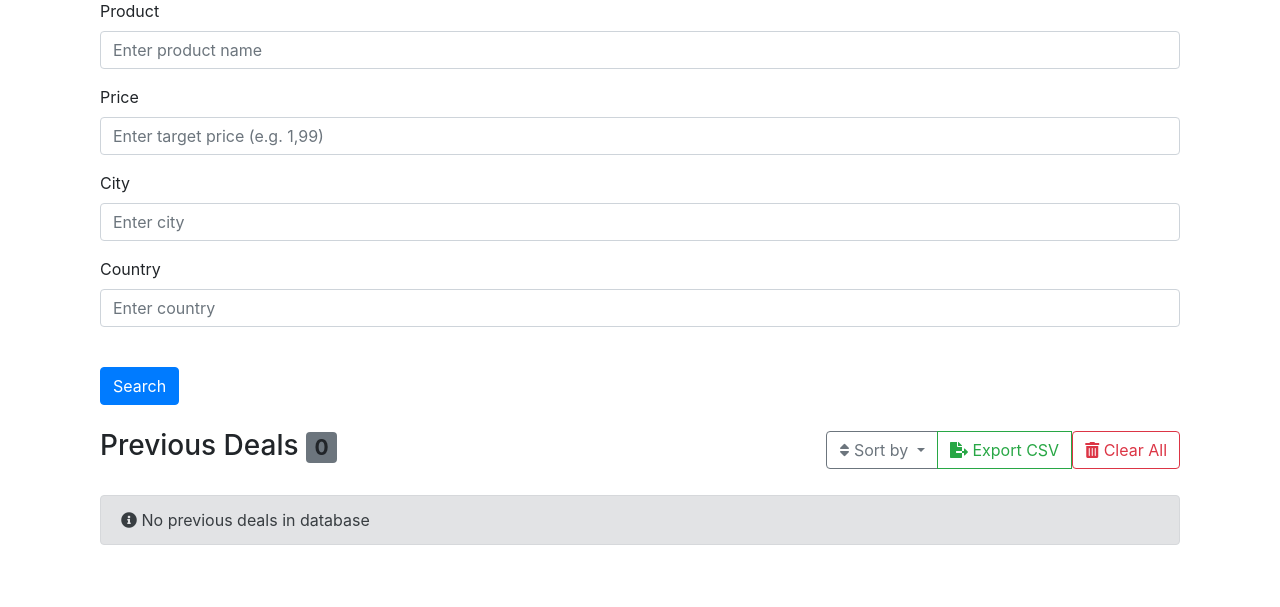
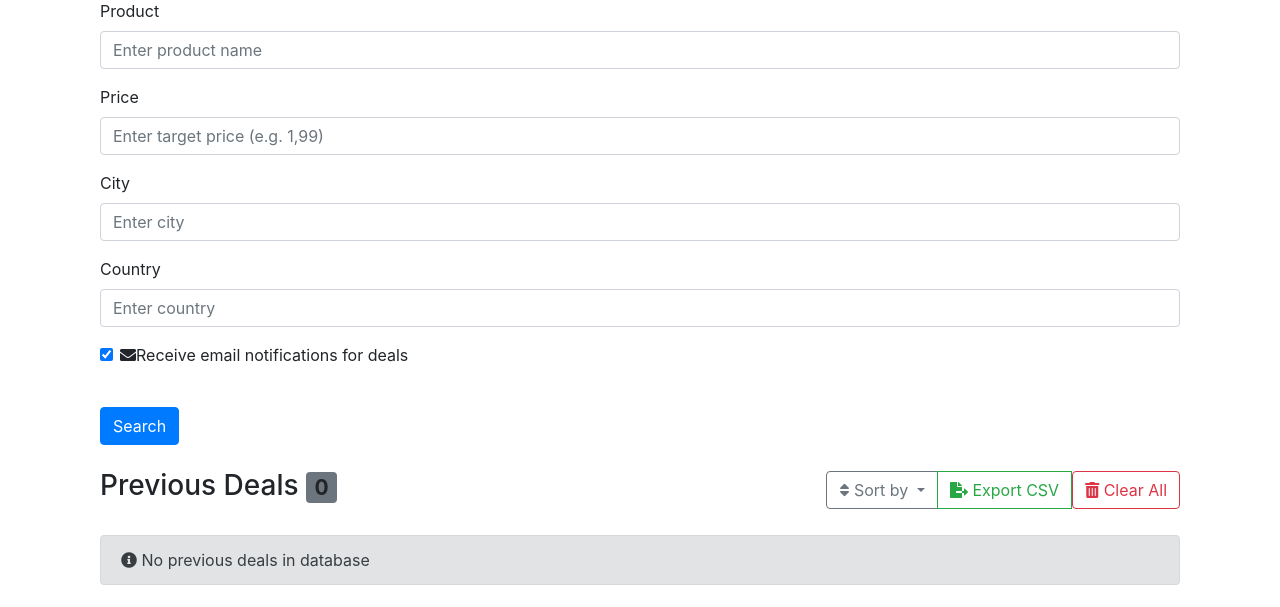
Before and after one commit to SteffenNeumann/FindmyPrize_Vercel, a Flask app: page / in a window 1280 px wide. Shown: the part 81-688 px from the top of the page. Run offline with Flask 3, Linux system fonts and the light colour scheme; some libraries are stand-ins or nearby versions.

Commit message:
add mail checkbox

```diff
--- a/website/templates/home.html
+++ b/website/templates/home.html
@@ -44,6 +44,22 @@
               placeholder="Enter country"
           >
       </div>
+      <!-- Add this inside the form, before the submit button -->
+<div id="sendmail" class="form-group">
+    <div class="form-check">
+        <input
+            type="checkbox"
+            class="form-check-input"
+            id="emailNotification"
+            name="emailNotification"
+            checked
+        >
+        <label class="form-check-label" for="emailNotification">
+            <i class="fas fa-envelope me-2"></i>Receive email notifications for deals
+        </label>
+    </div>
+</div>
+
       <br />
       <button type="submit" class="btn btn-primary">Search</button>
     </form>
@@ -120,7 +136,7 @@ document.addEventListener('DOMContentLoaded', function() {
 <div class="d-flex justify-content-between align-items-center mb-4">
     <div>
             <h3>Previous Deals <span class="badge bg-secondary">
-                {{ deals|selectattr('data', 'string')|selectattr('data.strip()', 'string')|list|length }}
+                {{ deals|length }}
             </span></h3>
         </div>
     <div class="btn-group" role="group" aria-label="Deal management options">
--- a/website/views.py
+++ b/website/views.py
@@ -44,7 +44,8 @@ def home():
             try:
                 loc = geolocator.geocode(location_string)
                 if loc and hasattr(loc, 'longitude') and hasattr(loc, 'latitude'):
-                    results = run_scraper(city, country, product, float(price))
+                    email_notification = request.form.get('emailNotification') == 'on'
+                    results = run_scraper(city, country, product, float(price), email_notification)
 
                     # Store results in database
                     scraper_result = ScraperResult(data=json.dumps(results))
@@ -72,21 +73,38 @@ def delete_note():
 @login_required
 def handle_geocoding():
     address = request.form.get('address')
+    product = request.form.get('product')
+    target_price = request.form.get('target_price')
+    email_notification = request.form.get('emailNotification') == 'on'
+
     if not address:
         return jsonify({'error': 'Address is required'}), 400
 
     location = geocode_with_retry(address)
     if location:
+        city = location.address.split(',')[0]  # Extract city from geocoded address
+        country = location.address.split(',')[-1]  # Extract country from geocoded address
+
+        scraper_results = run_scraper(
+            city=city,
+            country=country,
+            product=product,
+            target_price=float(target_price),
+            should_send_email=email_notification
+        )
+
         scraper_result = ScraperResult(
             data=f"Geocoded: {address} to {location.latitude}, {location.longitude}",
             user_id=current_user.id
         )
         db.session.add(scraper_result)
         db.session.commit()
+
         return jsonify({
             'latitude': location.latitude,
             'longitude': location.longitude,
-            'address': location.address
+            'address': location.address,
+            'scraper_results': scraper_results
         })
     else:
         return jsonify({'error': 'Geocoding failed'}), 500
```
Also changed, not shown: requirements.txt (+24 -6 lines), website/scrapper.py (+19 -17 lines), deals.db, instance/database.db.
